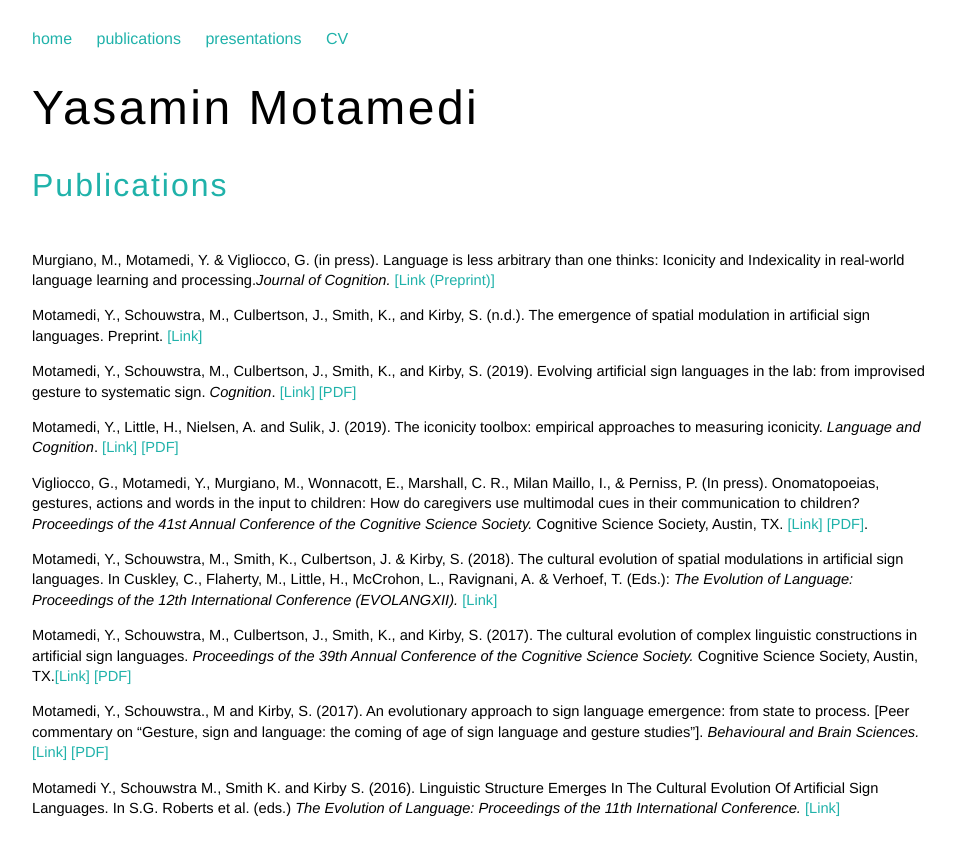
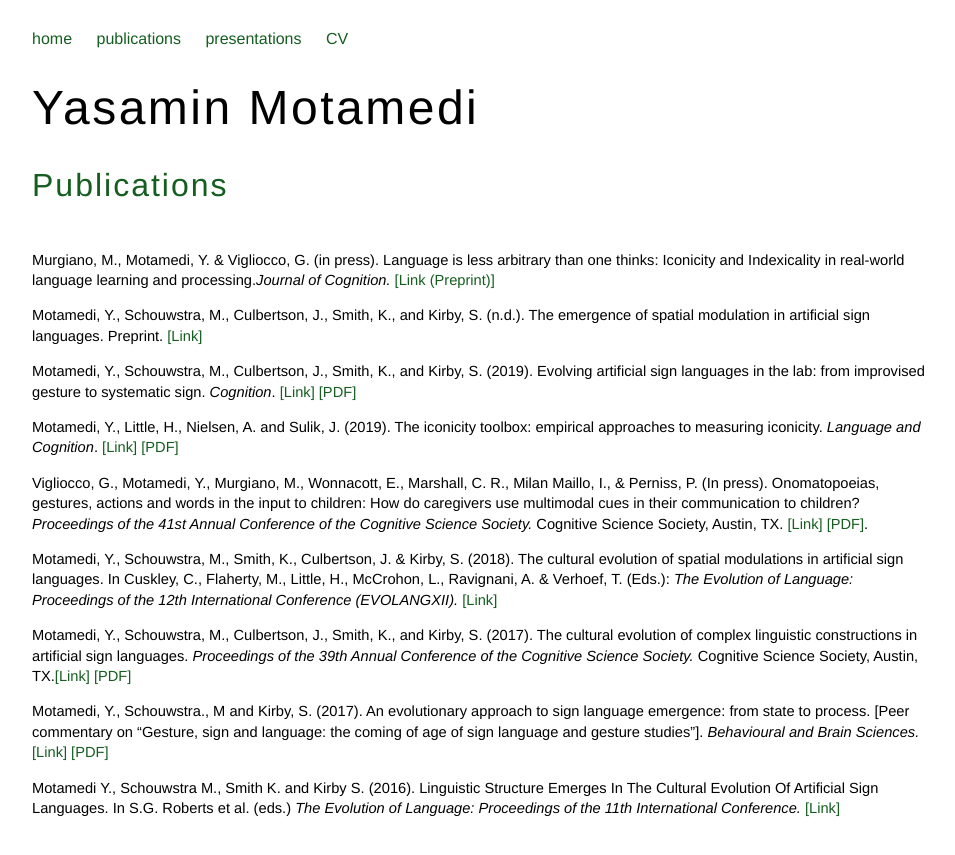
Before and after one commit to ymotamedi/ymotamedi.github.io, a Jekyll site: the page built from publications.html, in a window 1280 px wide. Shown: the top 855 px of the page, without its empty margins (160-1115 px from the left). Built offline with Jekyll 4.4.1, drawn with Linux system fonts in a browser that asks for light colours.

Commit message:
change font colour

```diff
--- a/css/main.css
+++ b/css/main.css
@@ -14,7 +14,7 @@ nav ul li, footer ul li {
 a {
     font-family: 'Helvetica','Arial','Sans-serif';
     text-decoration: none;
-    color: #20B2AA;
+    color: #155e20;
 }
 a:hover {
     text-decoration: underline;
@@ -28,7 +28,7 @@ h1 {
 h2 {
     font-size: 2em;
     font-family:'Helvetica', 'Arial', 'Sans-Serif';
-    color: #20B2AA;
+    color: #155e20;
     letter-spacing: 2px;
     font-weight: 300;
     padding-bottom: 0.5cm;
@@ -37,7 +37,7 @@ h2 {
 h3 {
     font-size: 1em;
     font-family:'Helvetica', 'Arial', 'Sans-Serif';
-    color: #20B2AA;
+    color: #155e20;
     font-weight: 200;
 }
 p {
```
